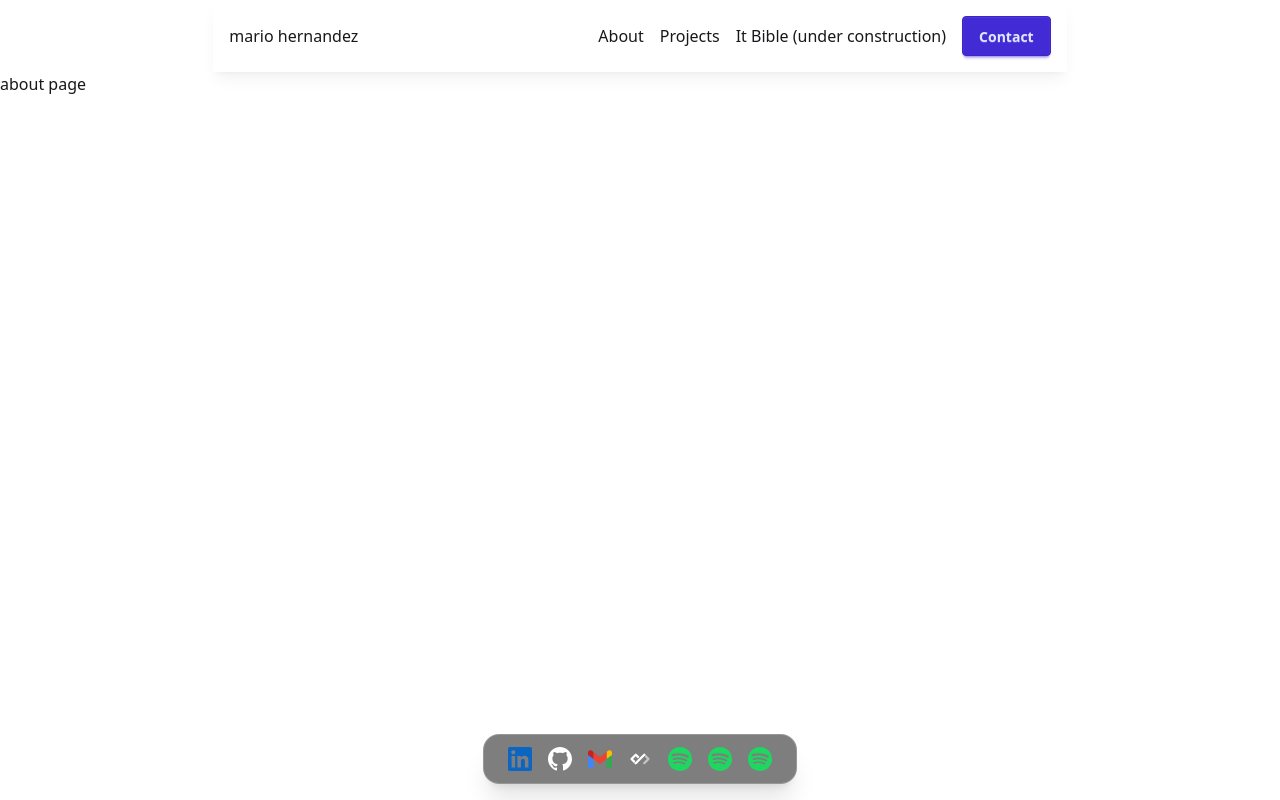
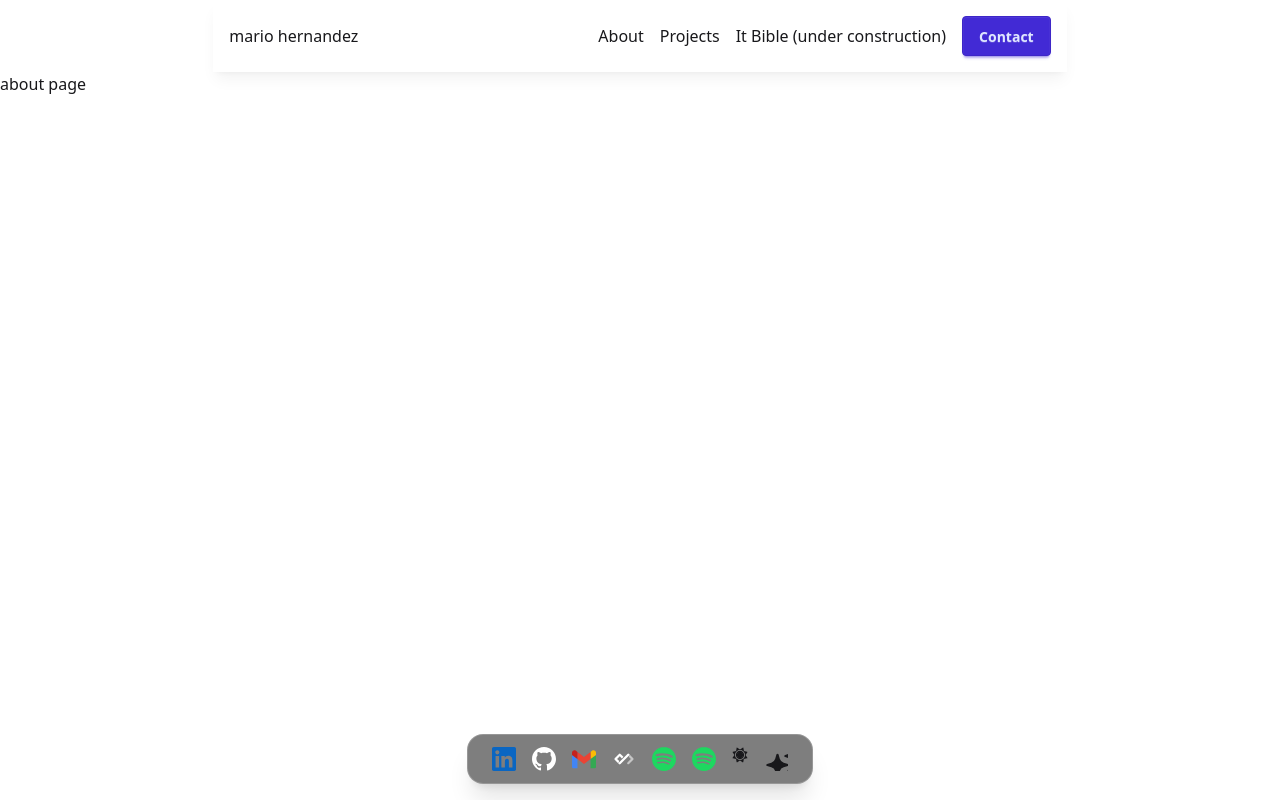
Before and after one commit to MarioGranada/portfolio-mario-hernandez, a Next.js app: page /about in a window 1280 px wide. Built offline with nearby package versions, Linux system fonts and the light colour scheme.

Commit message:
feat: Add theme switcher icon and AI chat icon - also icons refactoring

```diff
--- a/src/components/BrandIcons/DailyDev/index.tsx
+++ b/src/components/BrandIcons/DailyDev/index.tsx
@@ -1,4 +1,3 @@
-import * as React from 'react';
 import type { SVGProps } from 'react';
 const DailyDev = (props: SVGProps<SVGSVGElement>) => (
   <svg
--- a/src/components/BrandIcons/GitHub/index.tsx
+++ b/src/components/BrandIcons/GitHub/index.tsx
@@ -1,4 +1,3 @@
-import * as React from 'react';
 import type { SVGProps } from 'react';
 const GitHub = (props: SVGProps<SVGSVGElement>) => (
   <svg
--- a/src/components/BrandIcons/Gmail/index.tsx
+++ b/src/components/BrandIcons/Gmail/index.tsx
@@ -1,4 +1,3 @@
-import * as React from 'react';
 import type { SVGProps } from 'react';
 const Gmail = (props: SVGProps<SVGSVGElement>) => (
   <svg
--- a/src/components/BrandIcons/LinkedIn/index.tsx
+++ b/src/components/BrandIcons/LinkedIn/index.tsx
@@ -1,4 +1,3 @@
-import * as React from 'react';
 import type { SVGProps } from 'react';
 const LinkedIn = (props: SVGProps<SVGSVGElement>) => (
   <svg
--- /dev/null
+++ b/src/components/BrandIcons/Sparkles/index.tsx
@@ -0,0 +1,19 @@
+import type { SVGProps } from 'react';
+const Sparkles = (props: SVGProps<SVGSVGElement>) => (
+  <svg
+    viewBox="0 0 16 16"
+    width="1em"
+    height="1em"
+    xmlns="http://www.w3.org/2000/svg"
+    preserveAspectRatio="xMidYMid"
+    fill="currentColor"
+    {...props}
+  >
+    <path
+      fillRule="evenodd"
+      d="M9 4.5a.75.75 0 0 1 .721.544l.813 2.846a3.75 3.75 0 0 0 2.576 2.576l2.846.813a.75.75 0 0 1 0 1.442l-2.846.813a3.75 3.75 0 0 0-2.576 2.576l-.813 2.846a.75.75 0 0 1-1.442 0l-.813-2.846a3.75 3.75 0 0 0-2.576-2.576l-2.846-.813a.75.75 0 0 1 0-1.442l2.846-.813A3.75 3.75 0 0 0 7.466 7.89l.813-2.846A.75.75 0 0 1 9 4.5ZM18 1.5a.75.75 0 0 1 .728.568l.258 1.036c.236.94.97 1.674 1.91 1.91l1.036.258a.75.75 0 0 1 0 1.456l-1.036.258c-.94.236-1.674.97-1.91 1.91l-.258 1.036a.75.75 0 0 1-1.456 0l-.258-1.036a2.625 2.625 0 0 0-1.91-1.91l-1.036-.258a.75.75 0 0 1 0-1.456l1.036-.258a2.625 2.625 0 0 0 1.91-1.91l.258-1.036A.75.75 0 0 1 18 1.5ZM16.5 15a.75.75 0 0 1 .712.513l.394 1.183c.15.447.5.799.948.948l1.183.395a.75.75 0 0 1 0 1.422l-1.183.395c-.447.15-.799.5-.948.948l-.395 1.183a.75.75 0 0 1-1.422 0l-.395-1.183a1.5 1.5 0 0 0-.948-.948l-1.183-.395a.75.75 0 0 1 0-1.422l1.183-.395c.447-.15.799-.5.948-.948l.395-1.183A.75.75 0 0 1 16.5 15Z"
+      clipRule="evenodd"
+    />
+  </svg>
+);
+export default Sparkles;
--- a/src/components/BrandIcons/Spotify/index.tsx
+++ b/src/components/BrandIcons/Spotify/index.tsx
@@ -1,4 +1,3 @@
-import * as React from 'react';
 import type { SVGProps } from 'react';
 const Spotify = (props: SVGProps<SVGSVGElement>) => (
   <svg
--- /dev/null
+++ b/src/components/BrandIcons/ThemeSwitcher/index.tsx
@@ -0,0 +1,44 @@
+import { FC } from 'react';
+import './within.css';
+
+type Props = {
+  isReversed?: boolean;
+};
+
+const ThemeSwitcher: FC<Props> = ({ isReversed = false }) => {
+  return (
+    <label
+      className={`theme-toggle ${isReversed ? 'theme-toggle--reversed' : ''}`}
+      title="Switch theme"
+    >
+      <input type="checkbox" />
+      <span className="theme-toggle-sr">Switch theme</span>
+      <svg
+        xmlns="http://www.w3.org/2000/svg"
+        aria-hidden="true"
+        className="theme-toggle__within"
+        height="1em"
+        width="1em"
+        viewBox="0 0 32 32"
+        fill="currentColor"
+      >
+        <clipPath id="theme-toggle__within__clip">
+          <path d="M0 0h32v32h-32ZM6 16A1 1 0 0026 16 1 1 0 006 16" />
+        </clipPath>
+        <g clipPath="url(#theme-toggle__within__clip)">
+          <path d="M30.7 21.3 27.1 16l3.7-5.3c.4-.5.1-1.3-.6-1.4l-6.3-1.1-1.1-6.3c-.1-.6-.8-.9-1.4-.6L16 5l-5.4-3.7c-.5-.4-1.3-.1-1.4.6l-1 6.3-6.4 1.1c-.6.1-.9.9-.6 1.3L4.9 16l-3.7 5.3c-.4.5-.1 1.3.6 1.4l6.3 1.1 1.1 6.3c.1.6.8.9 1.4.6l5.3-3.7 5.3 3.7c.5.4 1.3.1 1.4-.6l1.1-6.3 6.3-1.1c.8-.1 1.1-.8.7-1.4zM16 25.1c-5.1 0-9.1-4.1-9.1-9.1 0-5.1 4.1-9.1 9.1-9.1s9.1 4.1 9.1 9.1c0 5.1-4 9.1-9.1 9.1z" />
+        </g>
+        <path
+          className="theme-toggle__within__circle"
+          d="M16 7.7c-4.6 0-8.2 3.7-8.2 8.2s3.6 8.4 8.2 8.4 8.2-3.7 8.2-8.2-3.6-8.4-8.2-8.4zm0 14.4c-3.4 0-6.1-2.9-6.1-6.2s2.7-6.1 6.1-6.1c3.4 0 6.1 2.9 6.1 6.2s-2.7 6.1-6.1 6.1z"
+        />
+        <path
+          className="theme-toggle__within__inner"
+          d="M16 9.5c-3.6 0-6.4 2.9-6.4 6.4s2.8 6.5 6.4 6.5 6.4-2.9 6.4-6.4-2.8-6.5-6.4-6.5z"
+        />
+      </svg>
+    </label>
+  );
+};
+
+export default ThemeSwitcher;
--- /dev/null
+++ b/src/components/BrandIcons/ThemeSwitcher/within.css
@@ -0,0 +1,57 @@
+.theme-toggle.theme-toggle--reversed .theme-toggle__within {
+  transform: scale(-1, 1);
+}
+.theme-toggle {
+  --theme-toggle__within--duration: 500ms;
+}
+.theme-toggle__within * {
+  transform-origin: center;
+  transition: transform calc(var(--theme-toggle__within--duration))
+    cubic-bezier(0, 0, 0, 1.25);
+}
+.theme-toggle
+  input[type='checkbox']:checked
+  ~ .theme-toggle__within
+  .theme-toggle__within__circle,
+.theme-toggle--toggled:not(label).theme-toggle
+  .theme-toggle__within
+  .theme-toggle__within__circle {
+  transform: scale(1.5);
+}
+.theme-toggle
+  input[type='checkbox']:checked
+  ~ .theme-toggle__within
+  .theme-toggle__within__inner,
+.theme-toggle--toggled:not(label).theme-toggle
+  .theme-toggle__within
+  .theme-toggle__within__inner {
+  transform: translate3d(3px, -3px, 0) scale(1.2);
+}
+.theme-toggle input[type='checkbox']:checked ~ .theme-toggle__within g path,
+.theme-toggle--toggled:not(label).theme-toggle .theme-toggle__within g path {
+  transform: scale(0.65);
+}
+.theme-toggle {
+  border: none;
+  background: 0 0;
+  cursor: pointer;
+}
+.theme-toggle input[type='checkbox'] {
+  display: none;
+}
+.theme-toggle .theme-toggle-sr {
+  position: absolute;
+  width: 1px;
+  height: 1px;
+  padding: 0;
+  margin: -1px;
+  overflow: hidden;
+  clip: rect(0, 0, 0, 0);
+  white-space: nowrap;
+  border-width: 0;
+}
+@media (prefers-reduced-motion: reduce) {
+  .theme-toggle:not(.theme-toggle--force-motion) * {
+    transition: none !important;
+  }
+}
--- /dev/null
+++ b/src/components/BrandIcons/index.tsx
@@ -0,0 +1,7 @@
+export { default as DailyDev } from './DailyDev';
+export { default as GitHub } from './GitHub';
+export { default as Gmail } from './Gmail';
+export { default as LinkedIn } from './LinkedIn';
+export { default as Spotify } from './Spotify';
+export { default as Sparkles } from './Sparkles';
+export { default as ThemeSwitcher } from './ThemeSwitcher';
--- /dev/null
+++ b/src/components/Layout/Footer/IconLink/index.tsx
@@ -0,0 +1,25 @@
+import Link from 'next/link';
+import { FC } from 'react';
+
+type Props = {
+  Icon: React.ElementType;
+  label: string;
+  as?: 'a' | 'button';
+  href?: string;
+};
+const IconLink: FC<Props> = ({ Icon, label, href = '/' }) => {
+  const IconComponent = Icon;
+  return (
+    <li>
+      <Link href={href} className="group relative">
+        <IconComponent className="text-2xl transition-transform duration-200 ease-out transform-gpu group-hover:scale-125" />
+
+        <span className="absolute -top-10 left-1/2 -translate-x-1/2 bg-black/70 text-white text-xs whitespace-nowrap px-2 py-1 rounded opacity-0 group-hover:opacity-100 transition-opacity duration-200">
+          {label}
+        </span>
+      </Link>
+    </li>
+  );
+};
+
+export default IconLink;
--- a/src/components/Layout/Footer/index.tsx
+++ b/src/components/Layout/Footer/index.tsx
@@ -1,73 +1,28 @@
 import React from 'react';
-import Link from 'next/link';
-import LinkedIn from '../../BrandIcons/LinkedIn';
-import GitHub from '../../BrandIcons/GitHub';
-import Gmail from '../../BrandIcons/Gmail';
-import DailyDev from '../../BrandIcons/DailyDev';
-import Spotify from '../../BrandIcons/Spotify';
+import {
+  LinkedIn,
+  GitHub,
+  Gmail,
+  DailyDev,
+  Spotify,
+  Sparkles,
+  ThemeSwitcher,
+} from '../../BrandIcons';
+import IconLink from './IconLink';
 
 const Footer = () => {
   return (
     <footer className="fixed bottom-4 w-full flex justify-center z-50">
       <div className="backdrop-blur-md bg-[rgba(40,40,40,0.6)] border border-white/20 px-6 py-3 rounded-2xl shadow-xl flex gap-6">
         <ul className=" flex gap-4">
-          <li>
-            <Link href="/" className="group relative">
-              <LinkedIn className="text-2xl transition-transform duration-200 ease-out transform-gpu group-hover:scale-125" />
-
-              <span className="absolute -top-10 left-1/2 -translate-x-1/2 bg-black/70 text-white text-xs whitespace-nowrap px-2 py-1 rounded opacity-0 group-hover:opacity-100 transition-opacity duration-200">
-                LinkedIn
-              </span>
-            </Link>
-          </li>
-          <li>
-            <Link href="/" className="group relative">
-              <GitHub className="text-2xl transition-transform duration-200 ease-out transform-gpu group-hover:scale-125" />
-              <span className="absolute -top-10 left-1/2 -translate-x-1/2 bg-black/70 text-white text-xs whitespace-nowrap px-2 py-1 rounded opacity-0 group-hover:opacity-100 transition-opacity duration-200">
-                GitHub
-              </span>
-            </Link>
-          </li>
-          <li>
-            <Link href="/" className="group relative">
-              <Gmail className="text-2xl transition-transform duration-200 ease-out transform-gpu group-hover:scale-125" />
-              <span className="absolute -top-10 left-1/2 -translate-x-1/2 bg-black/70 text-white text-xs whitespace-nowrap px-2 py-1 rounded opacity-0 group-hover:opacity-100 transition-opacity duration-200">
-                Email me
-              </span>
-            </Link>
-          </li>
-          <li>
-            <Link href="/" className="group relative">
-              <DailyDev className="text-2xl transition-transform duration-200 ease-out transform-gpu group-hover:scale-125" />
-              <span className="absolute -top-10 left-1/2 -translate-x-1/2 bg-black/70 text-white text-xs whitespace-nowrap px-2 py-1 rounded opacity-0 group-hover:opacity-100 transition-opacity duration-200">
-                Daily.dev
-              </span>
-            </Link>
-          </li>
-          <li>
-            <Link href="/" className="group relative">
-              <Spotify className="text-2xl transition-transform duration-200 ease-out transform-gpu group-hover:scale-125" />
-              <span className="absolute -top-10 left-1/2 -translate-x-1/2 bg-black/70 text-white text-xs whitespace-nowrap px-2 py-1 rounded opacity-0 group-hover:opacity-100 transition-opacity duration-200">
-                Spotify
-              </span>
-            </Link>
-          </li>
-          <li>
-            <Link href="/" className="group relative">
-              <Spotify className="text-2xl transition-transform duration-200 ease-out transform-gpu group-hover:scale-125" />
-              <span className="absolute -top-10 left-1/2 -translate-x-1/2 bg-black/70 text-white text-xs whitespace-nowrap px-2 py-1 rounded opacity-0 group-hover:opacity-100 transition-opacity duration-200">
-                Switch Theme
-              </span>
-            </Link>
-          </li>
-          <li>
-            <Link href="/" className="group relative">
-              <Spotify className="text-2xl transition-transform duration-200 ease-out transform-gpu group-hover:scale-125" />
-              <span className="absolute -top-10 left-1/2 -translate-x-1/2 bg-black/70 text-white text-xs whitespace-nowrap px-2 py-1 rounded opacity-0 group-hover:opacity-100 transition-opacity duration-200">
-                AI Chat
-              </span>
-            </Link>
-          </li>
+          <IconLink Icon={LinkedIn} label="LinkedIn" />
+          <IconLink Icon={GitHub} label="GitHub" />
+          <IconLink Icon={Gmail} label="Email me" />
+          <IconLink Icon={DailyDev} label="Daily.dev" />
+          <IconLink Icon={Spotify} label="Spotify" />
+          <IconLink Icon={Spotify} label="Switch Theme" />
+          <ThemeSwitcher />
+          <IconLink Icon={Sparkles} label="AI Chat" />
         </ul>
       </div>
     </footer>
```
